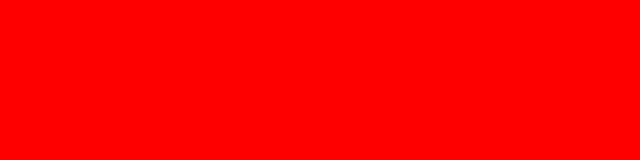
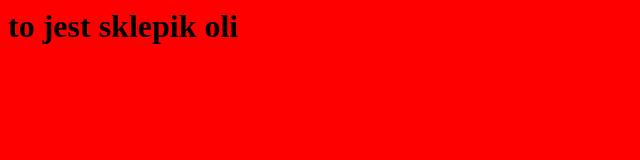
Before and after one commit to kacper2000/sklep_oli, a plain HTML site: page index.html in a window 1280 px wide. Shown: the whole page, without its empty margins (0-640 px from the left). Drawn offline with Linux system fonts and the light colour scheme.

Commit message:
naglowek oli dodany

```diff
--- a/index.html
+++ b/index.html
@@ -5,7 +5,7 @@
 		<link rel="stylesheet" href="plik.css">
 	</head>
 	<body>
-
+		<h1>to jest sklepik oli </h1>
 
 	</body>
 
```
